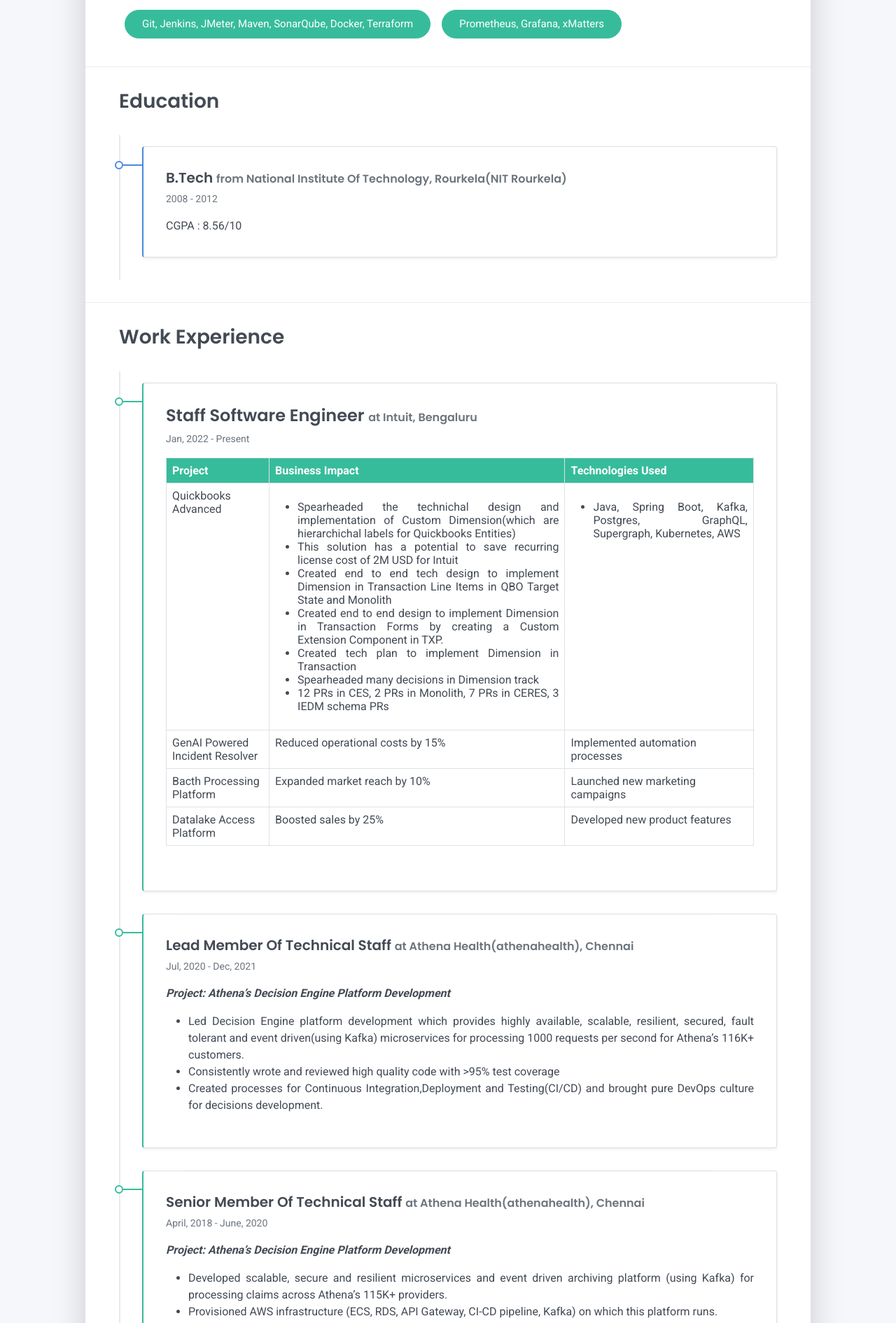
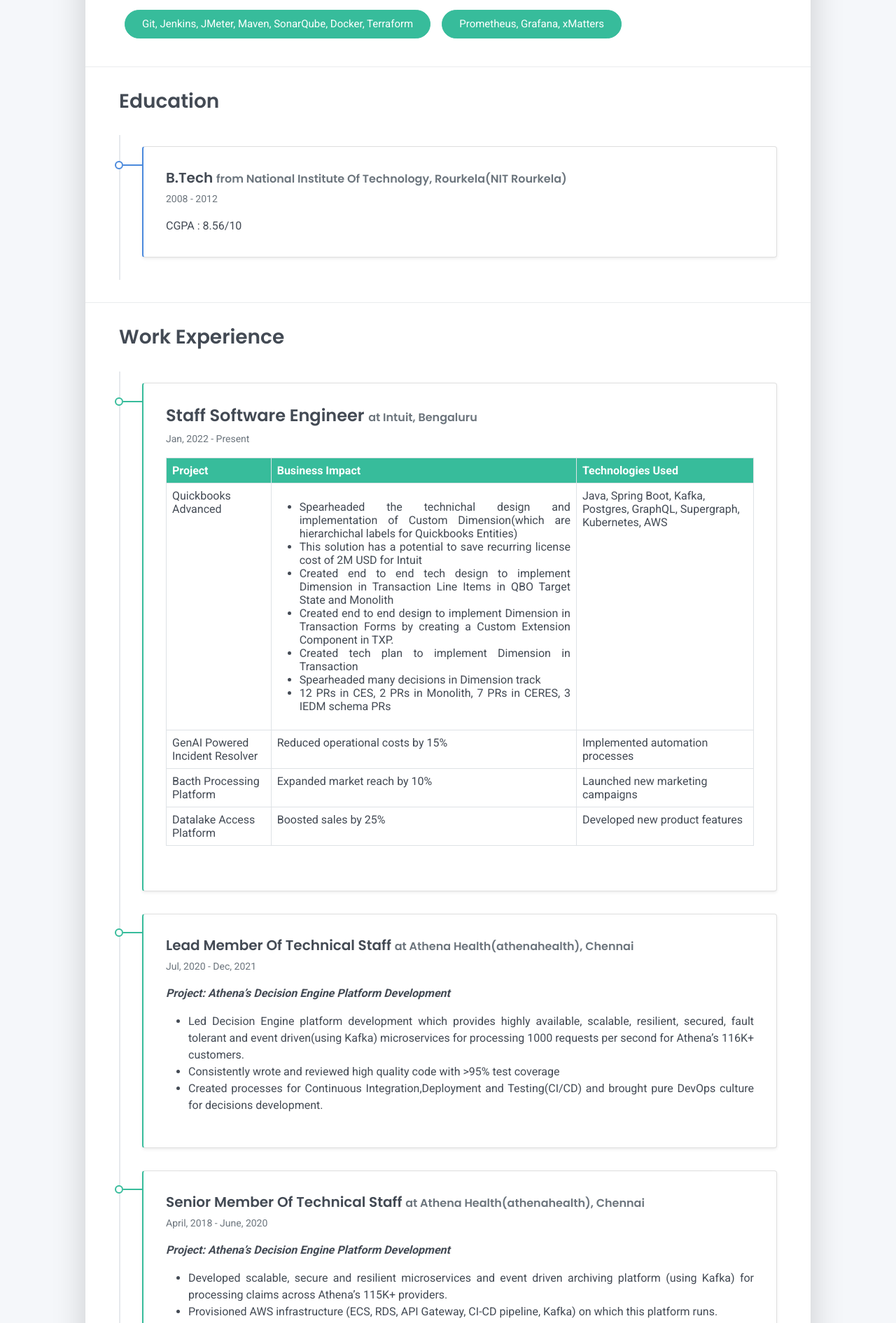
Before and after one commit to anandkshitiz/anandkshitiz.github.io, a Jekyll site: the page built from tabs/about.md, in a window 1280 px wide. Shown: the part 1234-3125 px from the top of the page at 70% size. Built offline with Jekyll 4.4.1, drawn with Linux system fonts in a browser that asks for light colours.

Commit message:
modified skills

```diff
--- a/tabs/about/content/work-experience-section.html
+++ b/tabs/about/content/work-experience-section.html
@@ -33,13 +33,7 @@
                                 </ul>
                                 </p>
                             </td>
-                            <td>
-                                <p style="text-align: justify">
-                                <ul style="text-align: justify">
-                                    <li>Java, Spring Boot, Kafka, Postgres, GraphQL, Supergraph, Kubernetes, AWS</li>
-                                </ul>
-                                </p>
-                            </td>
+                            <td> Java, Spring Boot, Kafka, Postgres, GraphQL, Supergraph, Kubernetes, AWS </td>
                         </tr>
                         <tr>
                             <td>GenAI Powered Incident Resolver</td>
```
